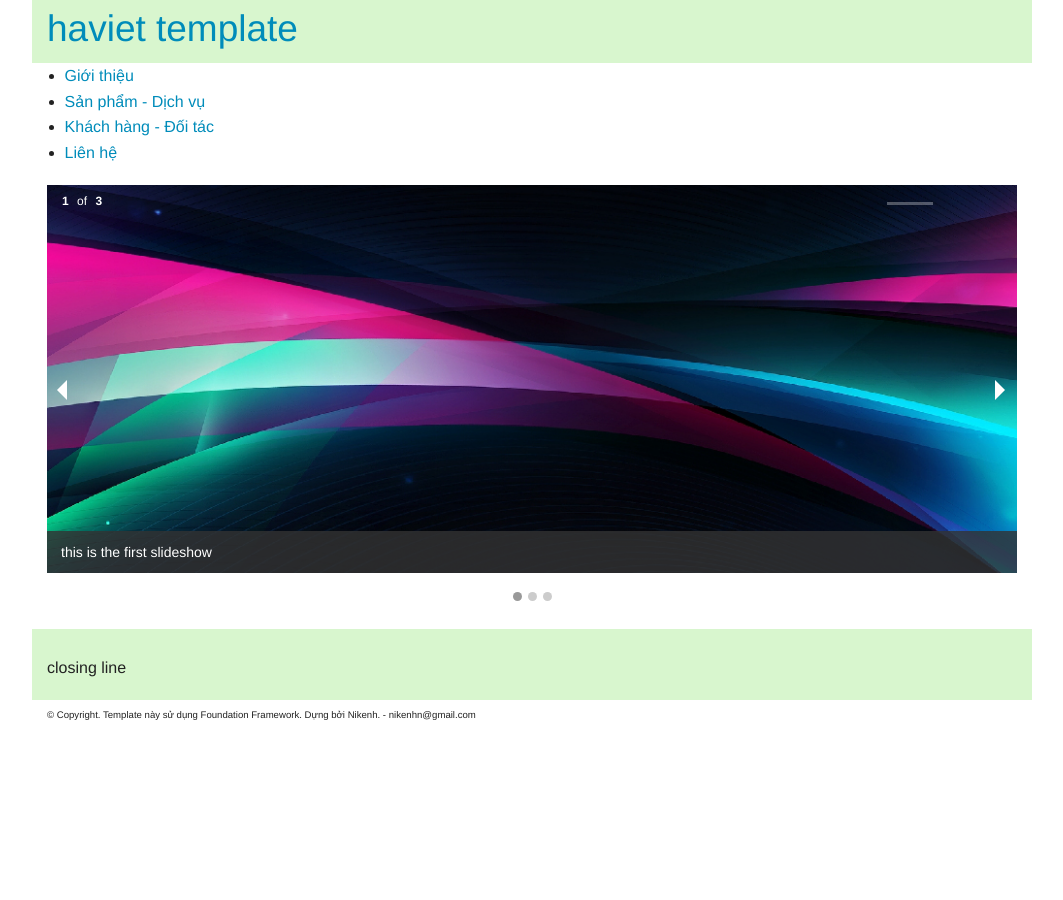
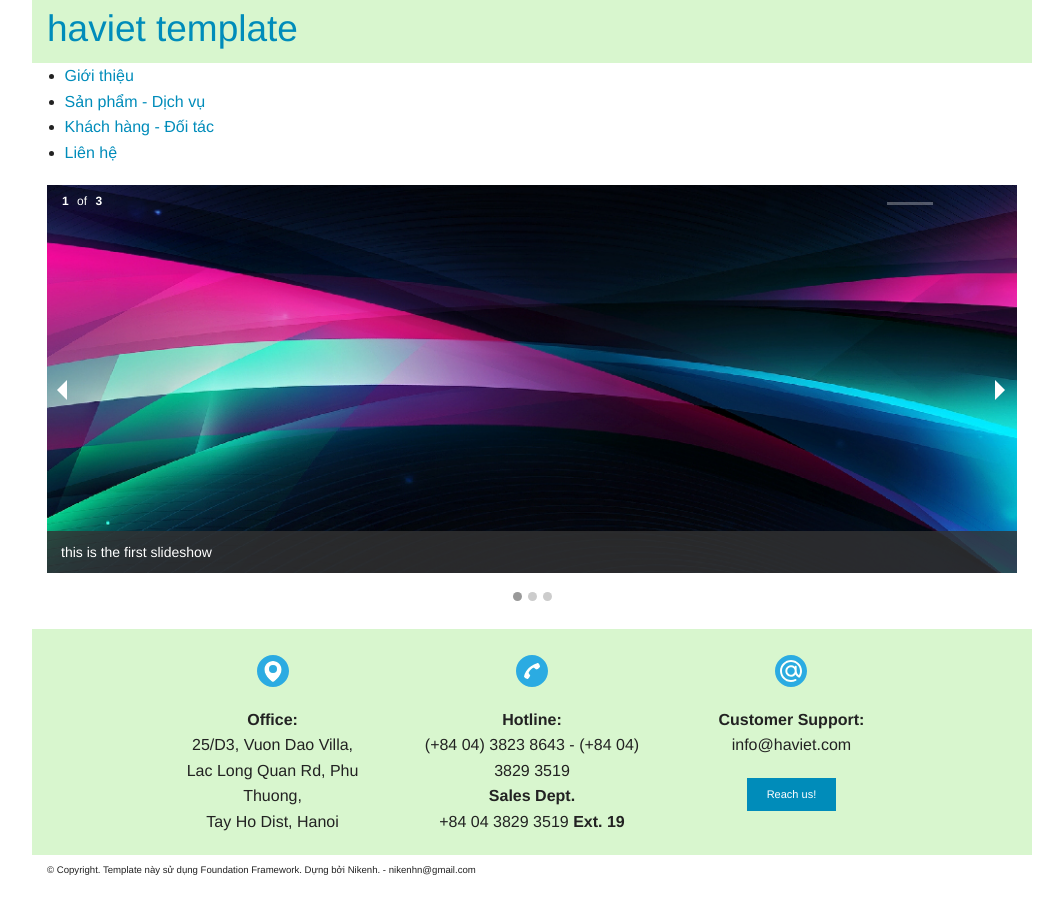
Before and after one commit to haviet/static-on-foundation, a Jekyll site: the page built from index.html, in a window 1280 px wide. Shown: the whole page, without its empty margins (108-1171 px from the left). Built offline with Jekyll 4.4.1, drawn with Linux system fonts in a browser that asks for light colours.

Commit message:
Update footer.html

```diff
--- a/_includes/footer.html
+++ b/_includes/footer.html
@@ -2,7 +2,39 @@
 <div class="row closing-line show-for-medium-up">
 	<div class="columns light-green-bg">
 	<br><br>
-	<p>closing line</p>
+	<div class="medium-10 collapse medium-centered columns">
+
+			<div class="medium-4 columns text-centered">
+				<p><img class="footer-icon" src="{{ site.baseurl }}/sdk-img/icon-address.svg" /></p>
+				<p><strong>Office:</strong><br>
+				25/D3, Vuon Dao Villa,<br>
+				Lac Long Quan Rd, Phu Thuong,<br>
+				Tay Ho Dist, Hanoi</p>
+			</div>
+
+			<div class="medium-4 columns text-centered">
+				<p><img class="footer-icon" src="{{ site.baseurl }}/sdk-img/icon-phone.svg" /></p>
+				<p><strong>Hotline:</strong><br>
+				(+84 04) 3823 8643 - (+84 04) 3829 3519<br>
+				<strong>Sales Dept.</strong><br>
+				+84 04 3829 3519 <strong>Ext. 19</strong></p>
+
+			</div>
+
+			<div class="medium-4 columns end text-centered">
+				<p><img class="footer-icon" src="{{ site.baseurl }}/sdk-img/icon-email.svg" /></p>
+				<p><strong>Customer Support:</strong><br>
+				info@haviet.com</p>
+				<a href="#" data-reveal-id="myModal" class="tiny button">Reach us!</a>
+
+				<div id="myModal" class="reveal-modal large" data-reveal>
+  					<h2>Awesome. I have it.</h2>
+  					<p class="lead">Your couch.  It is mine.</p>
+  					<p>Im a cool paragraph that lives inside of an even cooler modal. Wins</p>
+  					<a class="close-reveal-modal">&#215;</a>
+				</div>
+			</div>
+	</div>
 	</div>
 </div>
 
```
